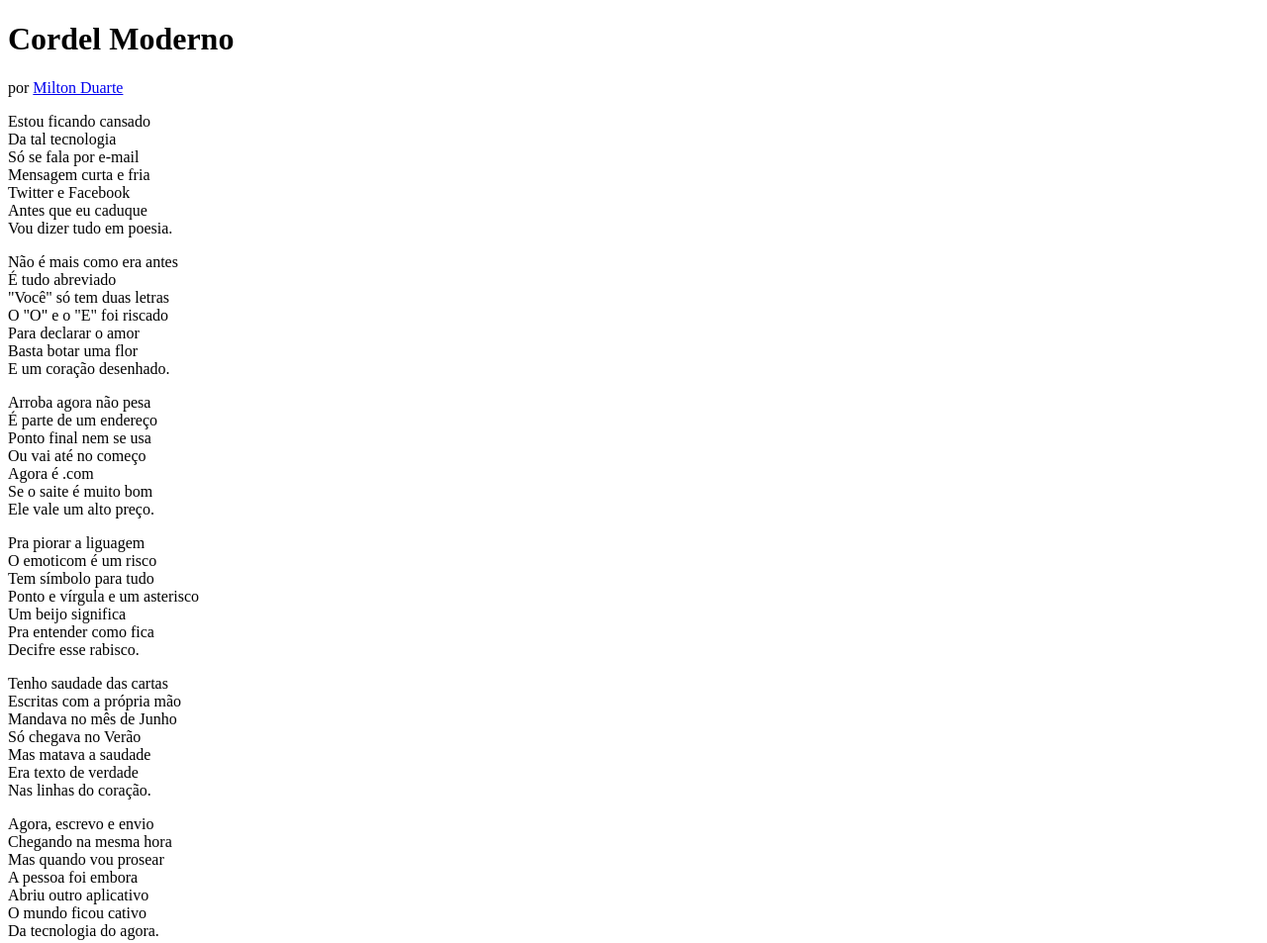
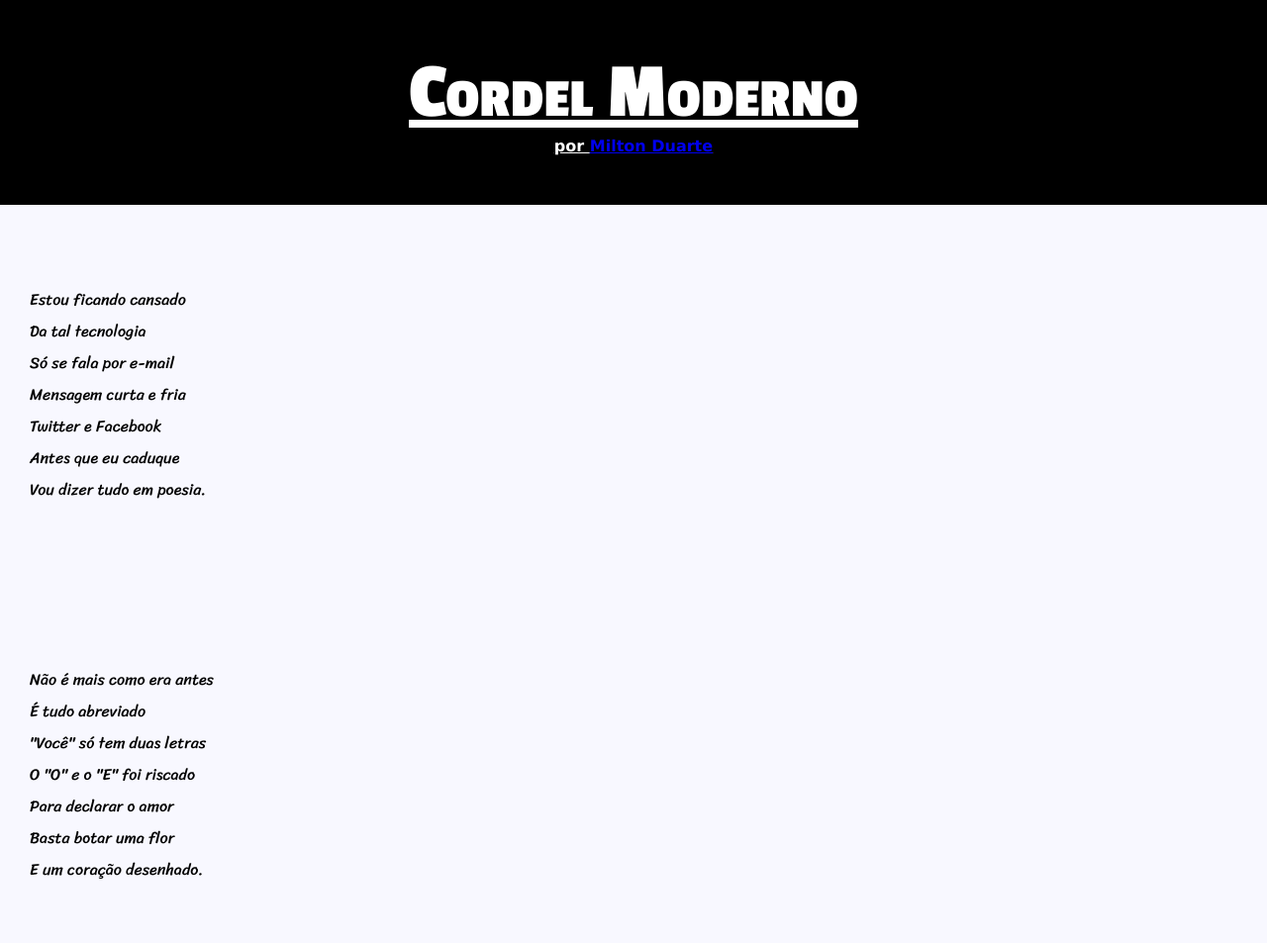
Before and after one commit to MateusHenriquee/projeto-cordel, a plain HTML site: page index.html in a window 1280 px wide. Shown: the top 953 px of the page at 99% size. Drawn offline with Linux system fonts and the light colour scheme.

Commit message:
Update style.css

```diff
--- a/style.css
+++ b/style.css
@@ -1 +1,60 @@
 @charset "UTF-8";
+
+@import url('https://fonts.googleapis.com/css2?family=Passion+One:wght@400;700;900&display=swap');
+
+@import url('https://fonts.googleapis.com/css2?family=Sriracha&display=swap');
+
+:root {
+    --fonte1: Verdana, Geneva, Tahoma, sans-serif;
+    --fonte2: 'Passion One', sans-serif;
+    --fonte3: 'Sriracha', cursive;
+
+
+}
+
+*{
+    margin: 0px;
+    padding: 0px;
+    font-size: 1em;
+}
+
+html , body{
+    min-height: 100vh;
+    background-color: ghostwhite;
+    font-family: var(--fonte1);
+}
+
+header{
+    background-color: black;
+    color: white;
+    text-align: center;
+}
+
+header>h1{
+    padding-top: 50px;
+    font-variant: small-caps;
+    font-family:  var(--fonte2);
+    font-size: 10vh;
+}
+
+header>p{
+    padding-bottom: 50px;
+}
+
+header , footer{
+    color: white;
+    text-decoration: none;
+    font-weight: bolder;
+}
+
+header, footer a:hover {
+    text-decoration: underline;
+}
+
+section{
+    padding-top: 10vh;
+    padding-bottom: 10vh;
+    line-height: 2em;
+    padding-left: 30px;
+    font-family: var(--fonte3);
+}
```
